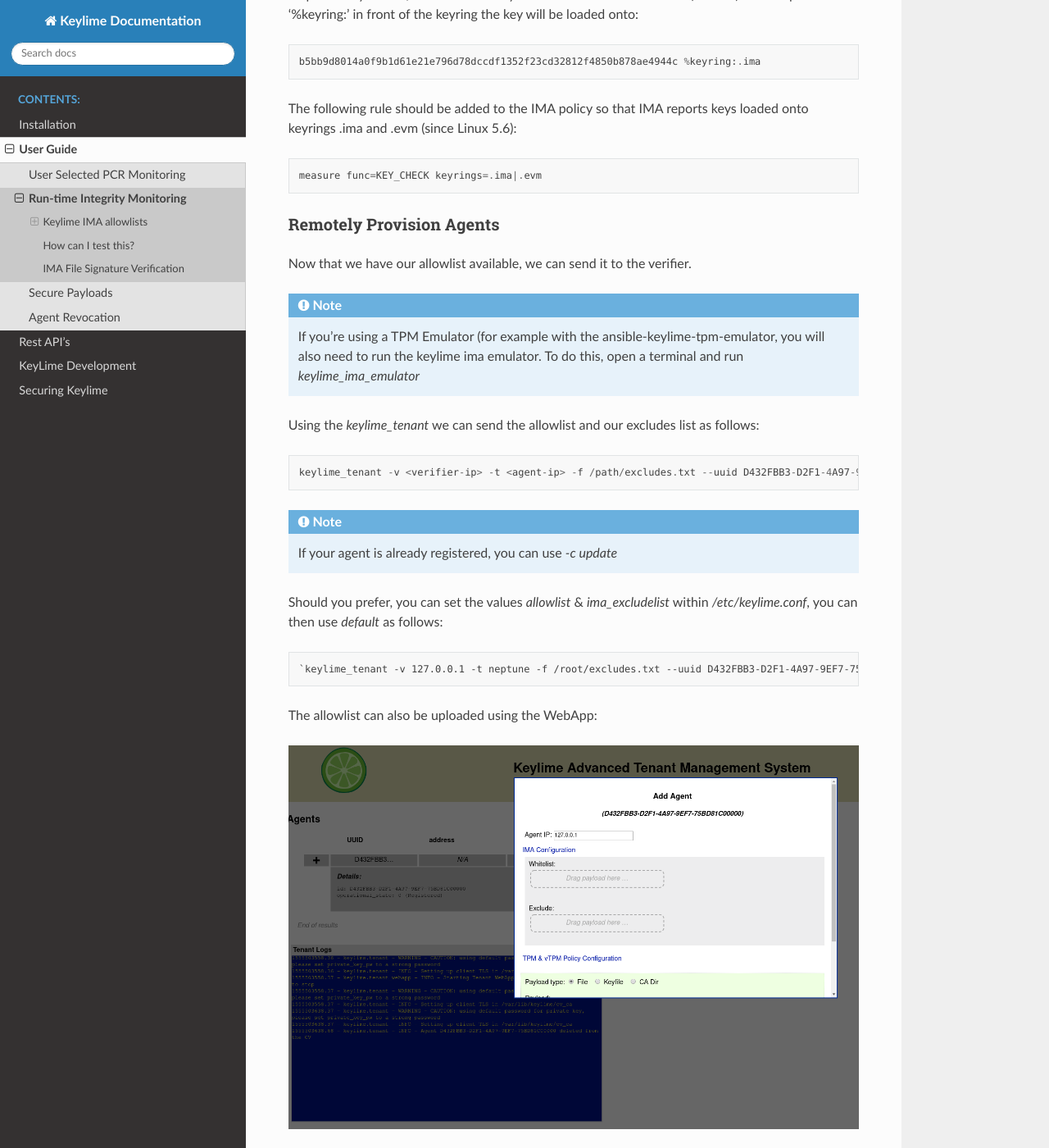
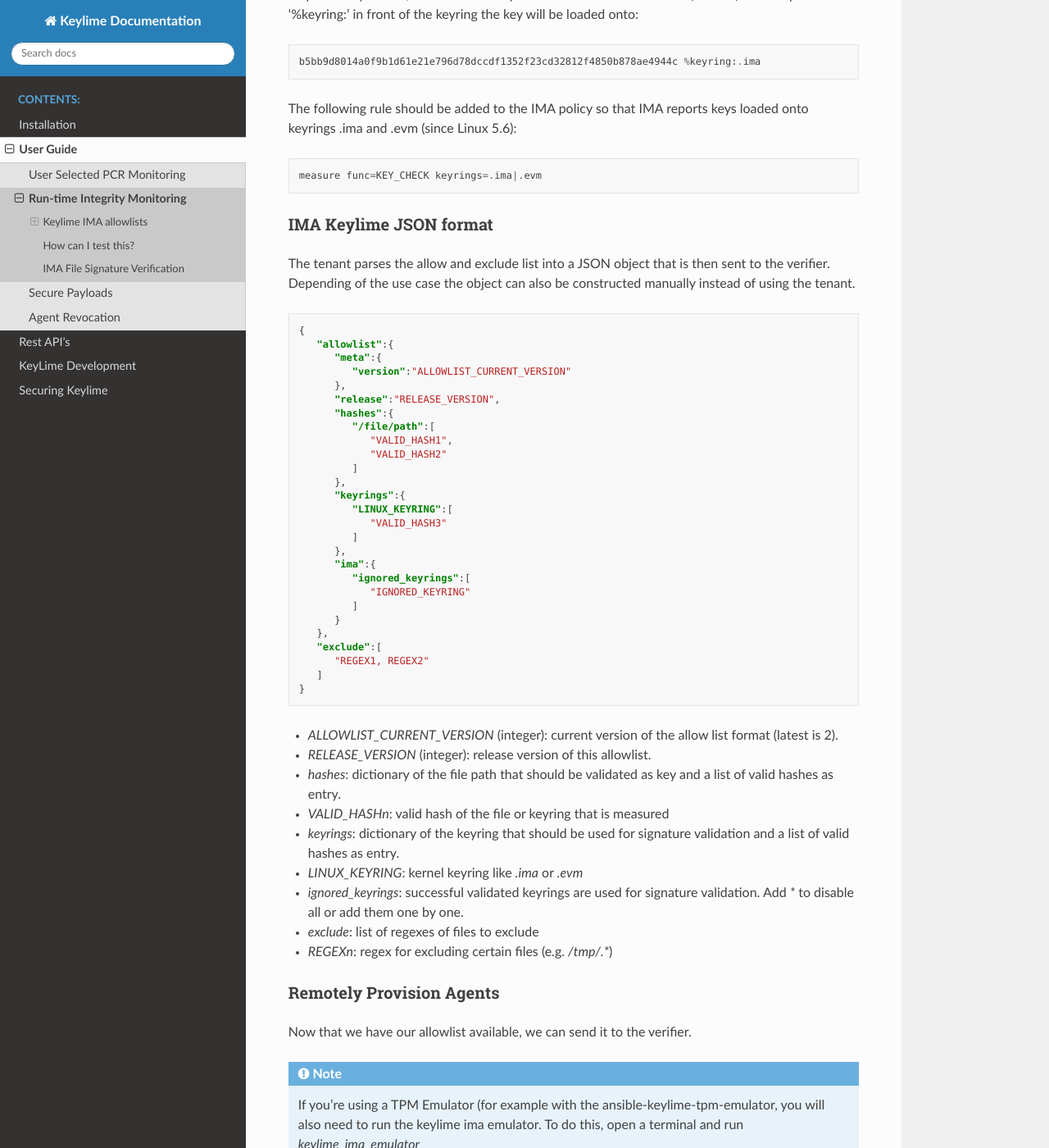
Before and after one commit to keylime/keylime, a Sphinx documentation site: the page built from docs/user_guide/runtime_ima.rst, in a window 1280 px wide and 1400 px high, scrolled down 2721 px. Shown: the whole window at 82% size. Built offline with Sphinx 7.4.7 and the Read the Docs theme 2.0.0, drawn with Linux system fonts in a browser that asks for light colours.

Commit message:
runtime_ima: document IMA JSON format
Signed-off-by: Thore Sommer <mail@thson.de>

```diff
--- a/docs/user_guide/runtime_ima.rst
+++ b/docs/user_guide/runtime_ima.rst
@@ -126,6 +126,54 @@
 loaded onto keyrings .ima and .evm (since Linux 5.6)::
 
    measure func=KEY_CHECK keyrings=.ima|.evm
+
+
+IMA Keylime JSON format
+~~~~~~~~~~~~~~~~~~~~~~~
+
+The tenant parses the allow and exclude list into a JSON object that is then sent to the verifier.
+Depending of the use case the object can also be constructed manually instead of using the tenant.
+
+.. sourcecode:: json
+
+    {
+       "allowlist":{
+          "meta":{
+             "version":"ALLOWLIST_CURRENT_VERSION"
+          },
+          "release":"RELEASE_VERSION",
+          "hashes":{
+             "/file/path":[
+                "VALID_HASH1",
+                "VALID_HASH2"
+             ]
+          },
+          "keyrings":{
+             "LINUX_KEYRING":[
+                "VALID_HASH3"
+             ]
+          },
+          "ima":{
+             "ignored_keyrings":[
+                "IGNORED_KEYRING"
+             ]
+          }
+       },
+       "exclude":[
+          "REGEX1, REGEX2"
+       ]
+    }
+
+
+- `ALLOWLIST_CURRENT_VERSION` (integer): current version of the allow list format (latest is 2).
+- `RELEASE_VERSION` (integer): release version of this allowlist.
+- `hashes`: dictionary of the file path that should be validated as key and a list of valid hashes as entry.
+- `VALID_HASHn`: valid hash of the file or keyring that is measured
+- `keyrings`: dictionary of the keyring that should be used for signature validation and a list of valid hashes as entry.
+- `LINUX_KEYRING`: kernel keyring like `.ima` or `.evm`
+- `ignored_keyrings`: successful validated keyrings are used for signature validation. Add `*` to disable all or add them one by one.
+- `exclude`: list of regexes of files to exclude
+- `REGEXn`: regex for excluding certain files (e.g. `/tmp/.*`)
 
 
 Remotely Provision Agents
```
